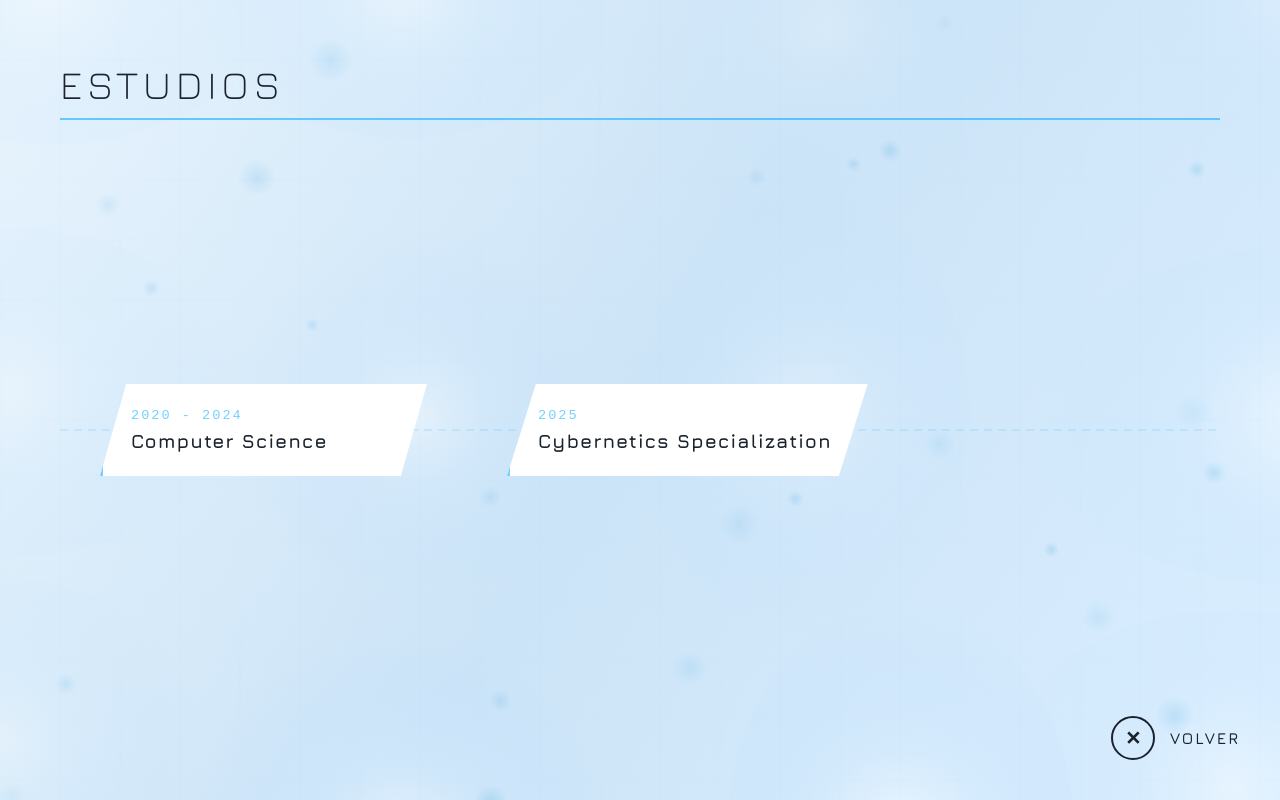
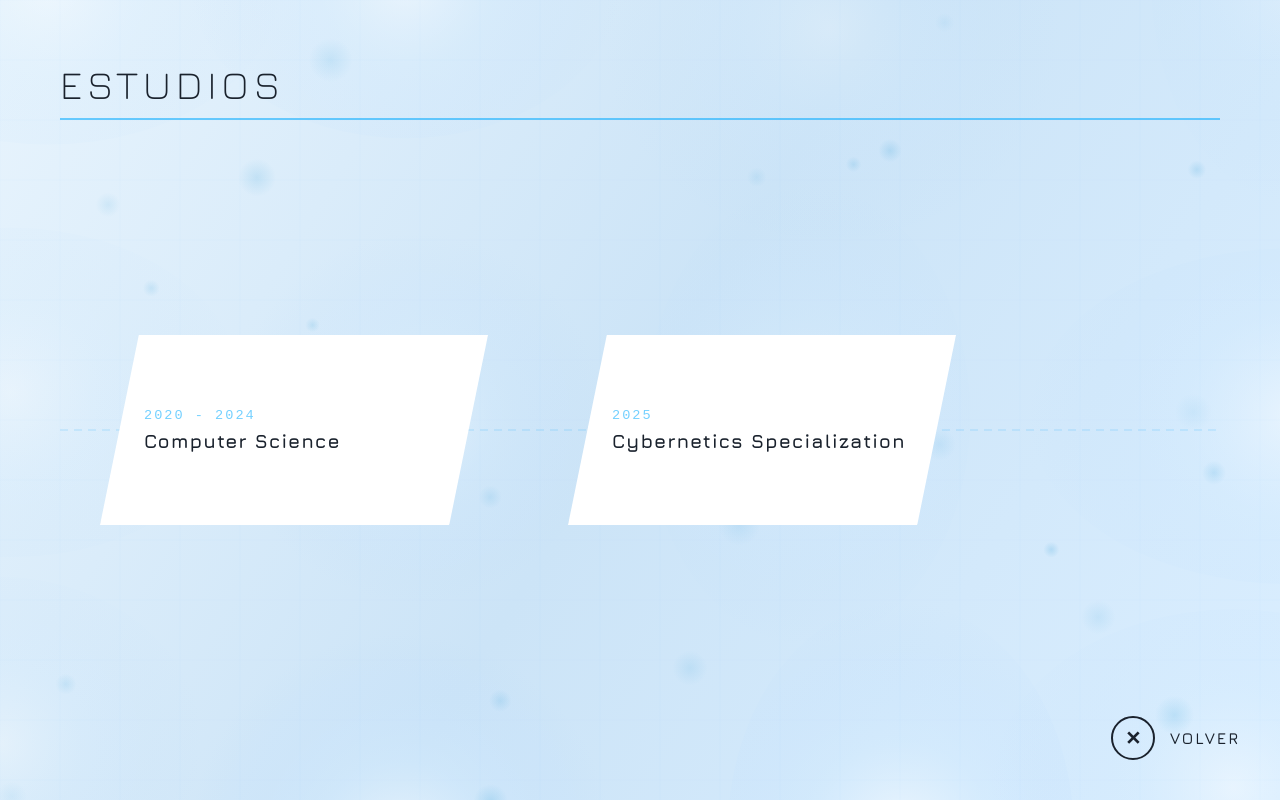
Before and after one commit to alemanuel18/Portfolio, a React (Vite) app: page /studies in a window 1280 px wide. Built offline with nearby package versions, Linux system fonts and the light colour scheme.

Commit message:
correccion de estilos

```diff
--- a/src/components/CyberTimeline/CyberTimeline.css
+++ b/src/components/CyberTimeline/CyberTimeline.css
@@ -32,30 +32,30 @@
   z-index: 0;
 }
 
-/* Nodo / tarjeta del timeline */
+/* Nodo / tarjeta del timeline — diseño trapezoidal clásico */
 .timeline-node {
   position: relative;
-  min-width: 260px;
-  max-width: 300px;
+  min-width: 300px;
+  height: 150px;
   background: var(--cyber-white);
   color: var(--cyber-dark);
   display: flex;
   flex-direction: column;
   justify-content: center;
-  padding: 24px 36px 24px 28px;
-  box-shadow: 0 8px 24px rgba(0, 0, 0, 0.08);
-  clip-path: polygon(8% 0, 100% 0, 92% 100%, 0% 100%);
-  border-left: 3px solid var(--cyber-primary);
-  cursor: default;
-  transition: transform 0.3s ease, box-shadow 0.3s ease, background 0.3s ease;
+  padding: 20px 44px;
+  box-shadow: 0 10px 30px rgba(0, 0, 0, 0.1);
+  /* Trapezoid fuerte igual al diseño original */
+  clip-path: polygon(10% 0, 100% 0, 90% 100%, 0% 100%);
+  cursor: pointer;
+  transition: background 0.25s ease, color 0.25s ease, transform 0.25s ease, box-shadow 0.25s ease;
   z-index: 1;
 }
 
 .timeline-node:hover {
+  background: var(--cyber-primary);
+  color: var(--cyber-white);
   transform: translateY(-10px);
-  box-shadow: 0 16px 40px rgba(0, 136, 204, 0.2);
-  background: var(--cyber-dark);
-  color: var(--cyber-white);
+  box-shadow: 0 20px 40px rgba(0, 136, 204, 0.3);
 }
 
 .timeline-node:hover .timeline-dot {
--- a/src/components/MagazineLayout/MagazineLayout.css
+++ b/src/components/MagazineLayout/MagazineLayout.css
@@ -56,7 +56,7 @@
   transform: skewX(-6deg);
 }
 
-.magazine-card > * {
+.magazine-card>* {
   /* Contra-skew para que el texto se vea recto */
   transform: skewX(6deg);
 }
```
